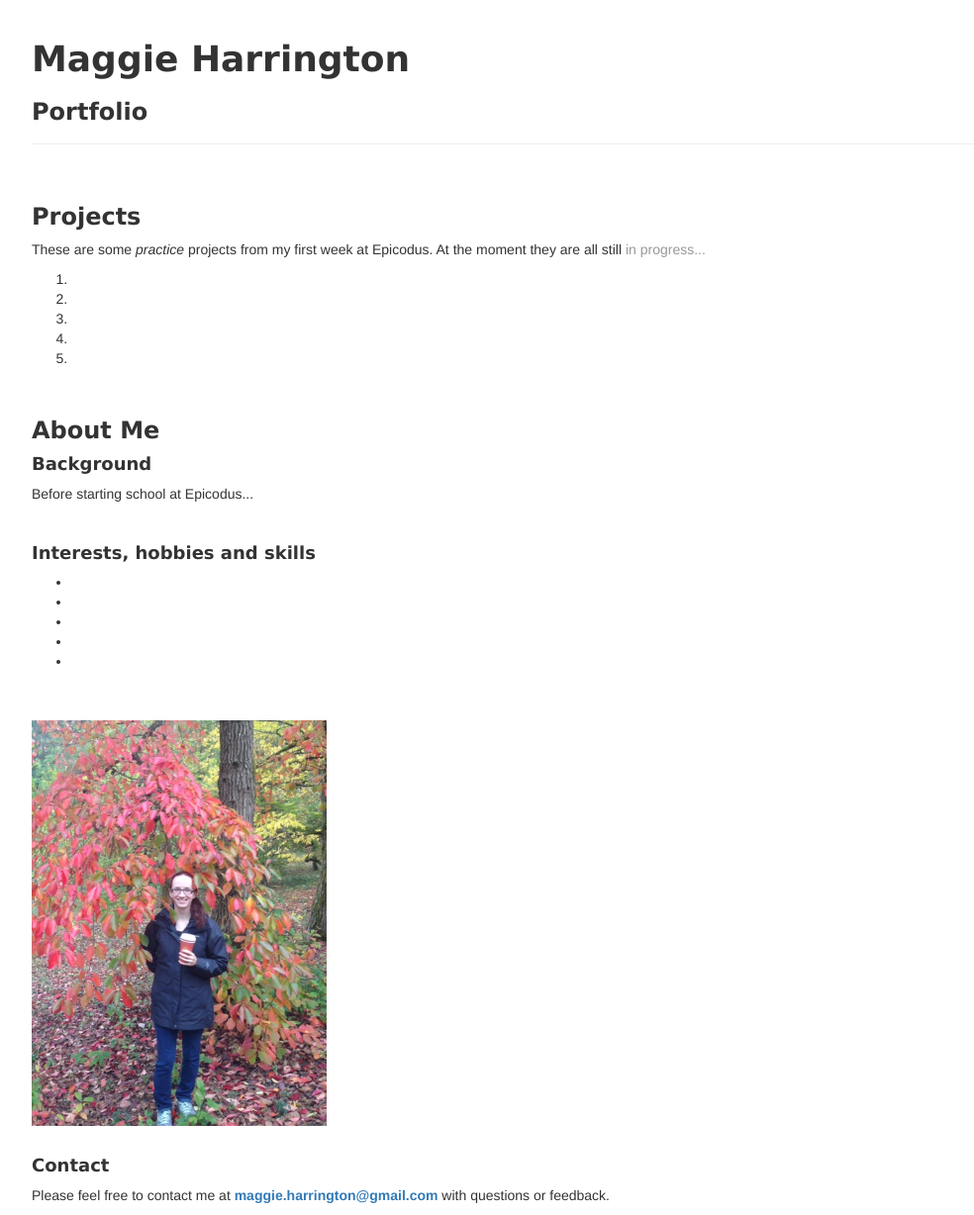
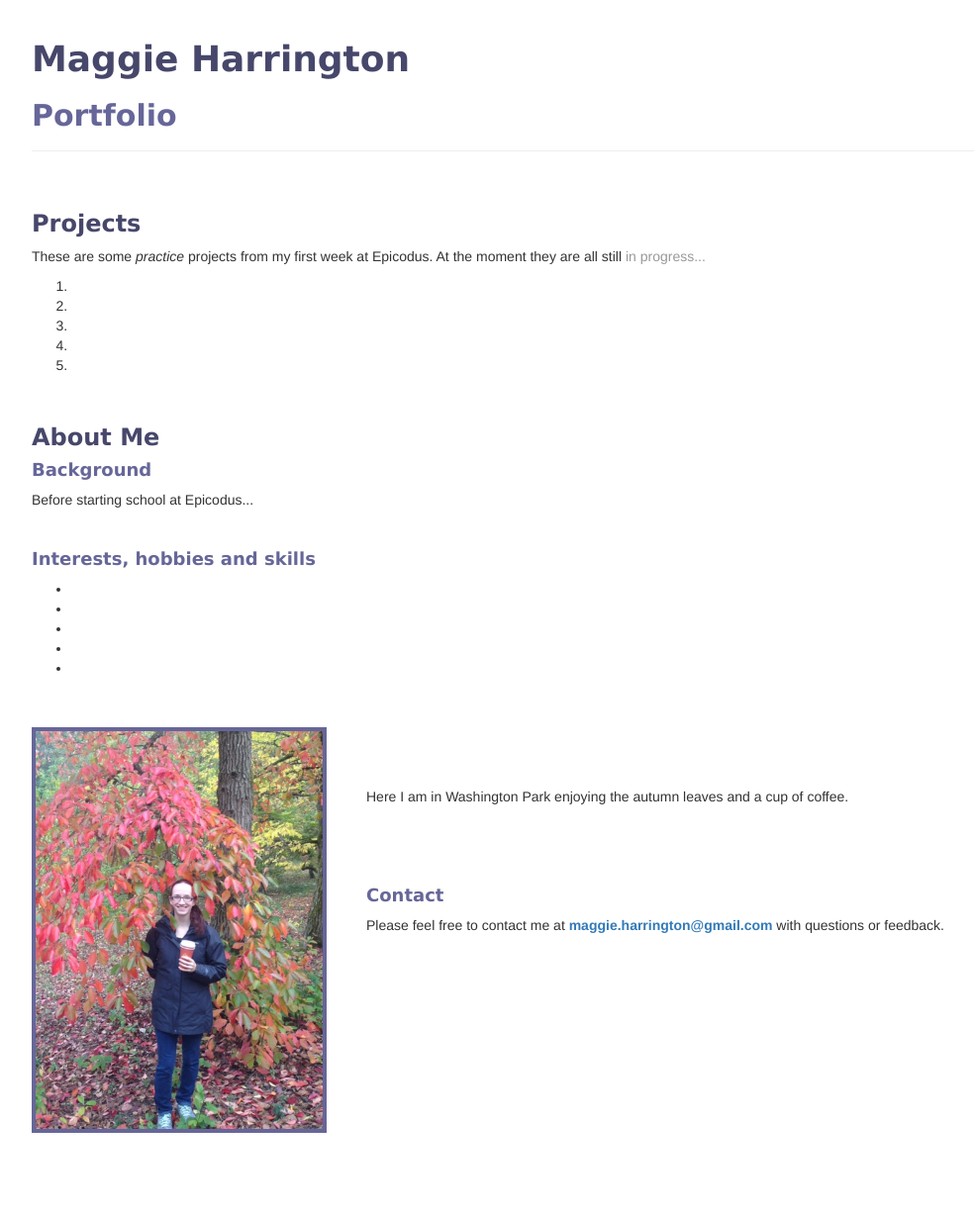
Before and after one commit to maggie-harrington/week1-portfolio-page, a plain HTML site: page index.html in a window 1280 px wide. Shown: the whole page at 99% size, without its empty margins (38-1022 px from the left). After the commit the page ends 1145 px from the top, so only its background shows below. Drawn offline with Linux system fonts and the light colour scheme.

Commit message:
add float, border, margins to image and change header text colors

```diff
--- a/css/styles.css
+++ b/css/styles.css
@@ -1,22 +1,31 @@
 h1 {
   font-family: verdana;
   font-weight: bold;
+  color: #47476b;
 }
 h2 {
   font-family: verdana;
   font-weight: bold;
+  color: #666699;
 }
 h3 {
   font-family: verdana;
   font-weight: bold;
+  color: #47476b;
 }
 h4 {
   font-family: verdana;
   font-weight: bold;
+  color: #666699;
 }
 .pic-of-me {
   height: 410px;
   width: 298px;
+  float: left;
+  margin-right: 40px;
+  /*padding: 4px;*/
+  border: 4px solid #666699;
+
 }
 .in-progress {
   color: #999999;
--- a/index.html
+++ b/index.html
@@ -9,7 +9,7 @@
     <body>
       <div class="page-header">
         <h1>Maggie Harrington</h1>
-        <h3>Portfolio</h3>
+        <h2>Portfolio</h2>
       </div>
       <!-- <h2><strong>Maggie Harrington</strong></h2> -->
       <br>
@@ -40,6 +40,11 @@
       <img src="img/img_2993.jpg" alt="A photo of me" class="pic-of-me">
       <br>
       <br>
+      <br>
+      <p>Here I am in Washington Park enjoying the autumn leaves and a cup of coffee.</p>
+      <br>
+      <br>
+      <br>
       <h4>Contact</h4>
       <p>Please feel free to contact me at <strong><a href="mailto:maggie.harrington@gmail.com">maggie.harrington@gmail.com</a></strong> with questions or feedback.</p>
     </body>
```
